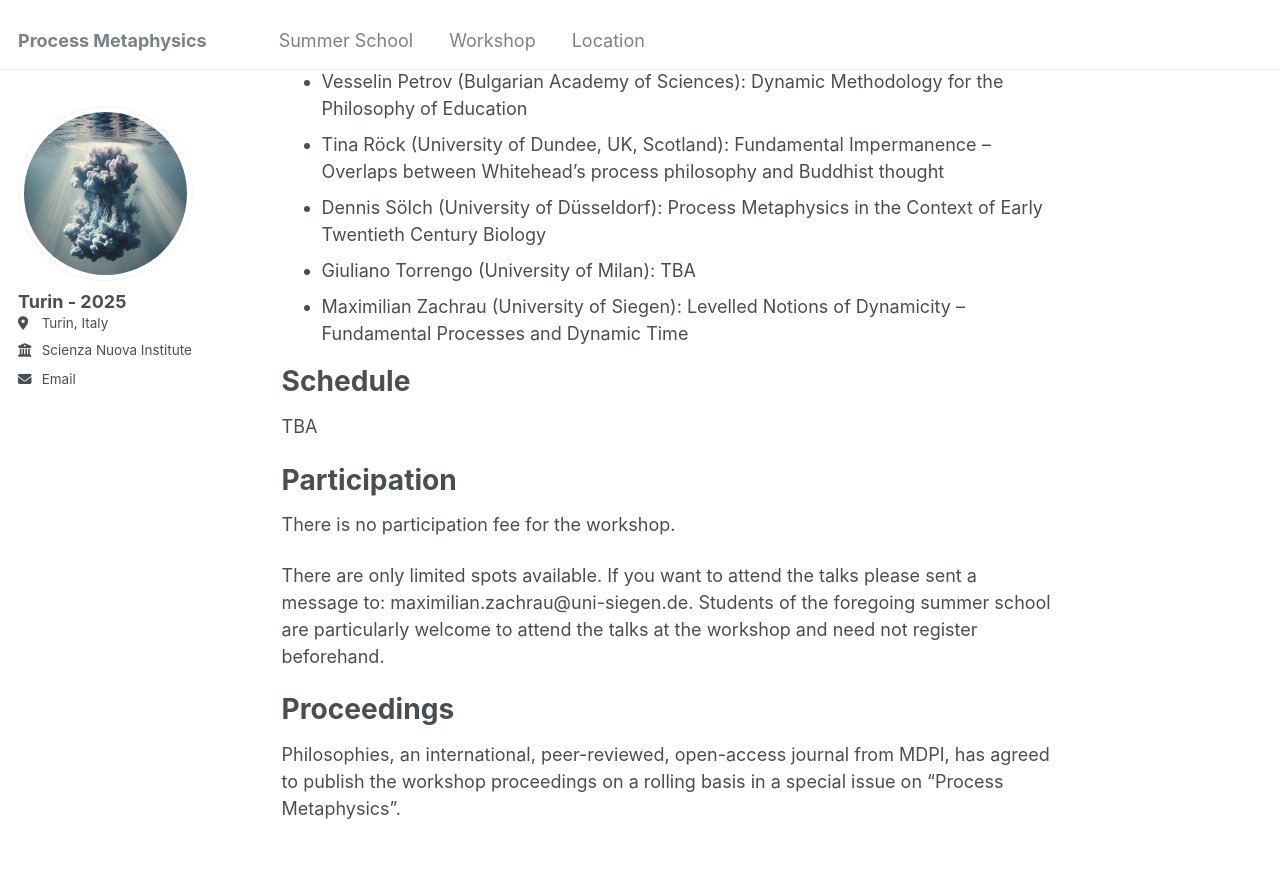
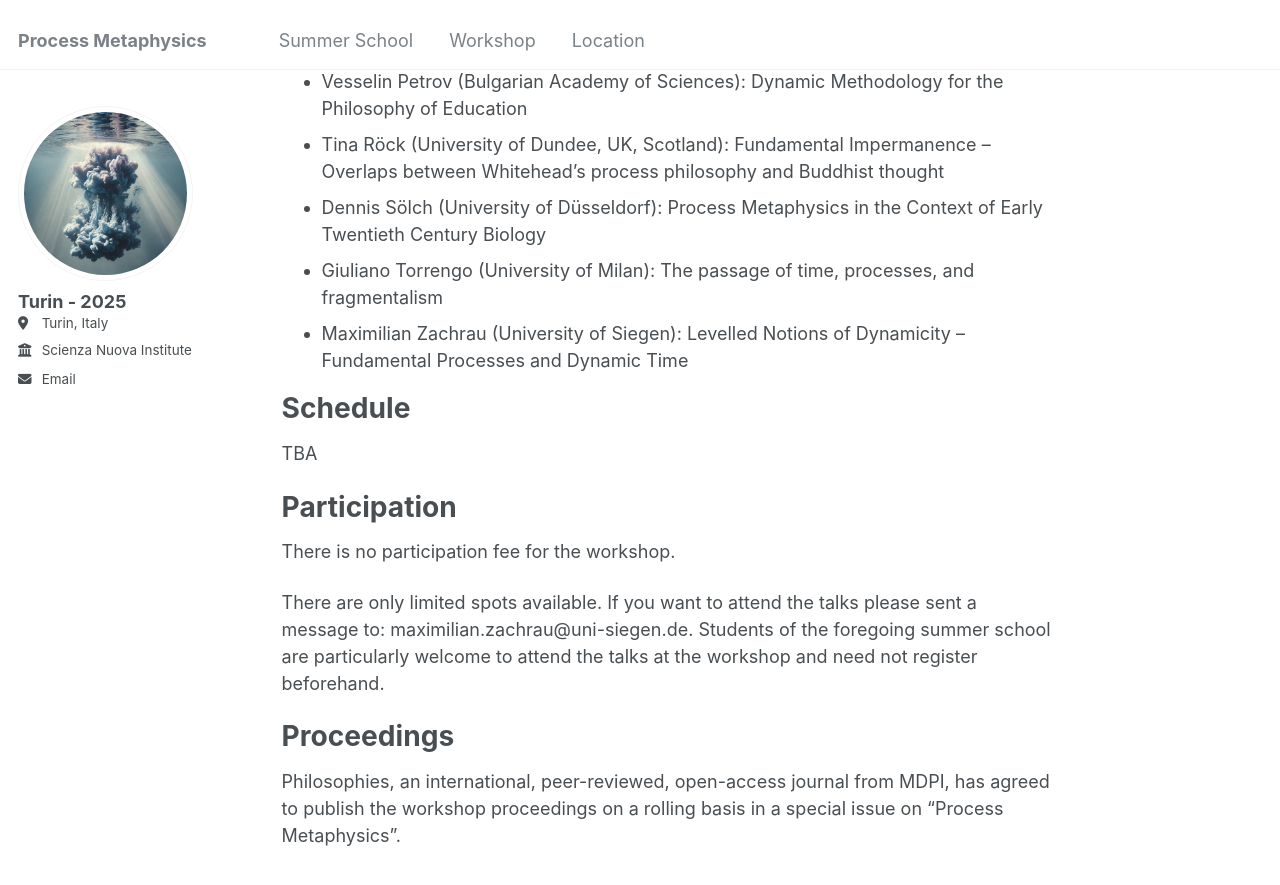
Before and after one commit to k1ssndr/turin2025, a Jekyll site: the page built from _pages/workshop.md, in a window 1280 px wide and 900 px high, scrolled down 1696 px. Shown: the top 885 px of the window. Built offline with Jekyll 4.4.1, drawn with Linux system fonts in a browser that asks for light colours.

Commit message:
Update workshop.md

```diff
--- a/_pages/workshop.md
+++ b/_pages/workshop.md
@@ -33,7 +33,7 @@ Presenters
 -	Vesselin Petrov (Bulgarian Academy of Sciences): Dynamic Methodology for the Philosophy of Education
 -	Tina Röck (University of Dundee, UK, Scotland): Fundamental Impermanence – Overlaps between Whitehead’s process philosophy and Buddhist thought
 - Dennis Sölch (University of Düsseldorf): Process Metaphysics in the Context of Early Twentieth Century Biology
-- Giuliano Torrengo (University of Milan): TBA
+- Giuliano Torrengo (University of Milan): The passage of time, processes, and fragmentalism
 - Maximilian Zachrau (University of Siegen): Levelled Notions of Dynamicity – Fundamental Processes and Dynamic Time
 
 Schedule
```
